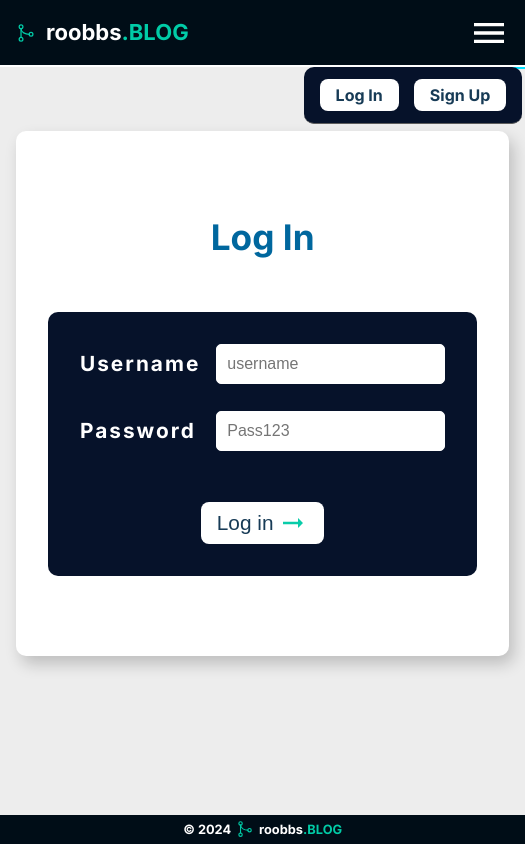
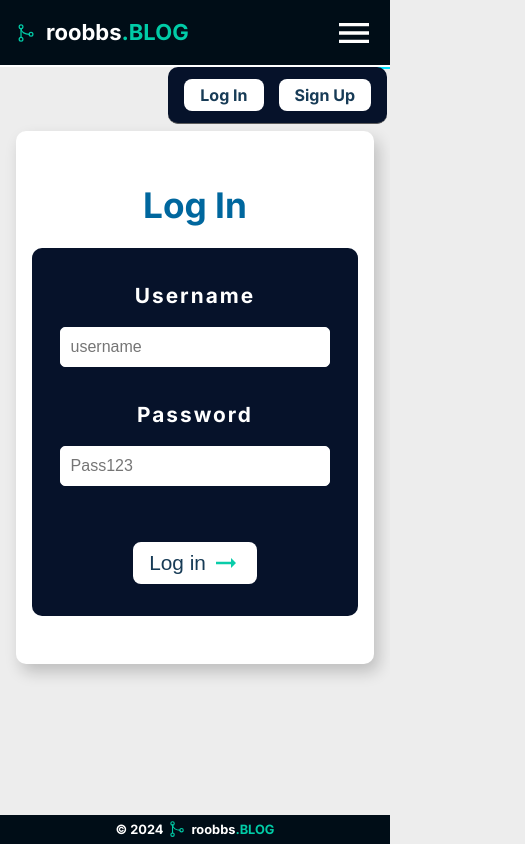
Before and after one commit to roobbs/blog-frontend, a React (Vite) app: page /login in a window 390 px wide. Shown: the whole page, 525 px wide, since content can reach past the window. Built offline with nearby package versions, Linux system fonts and the light colour scheme.

Commit message:
Login and signup forms are responsive

```diff
--- a/src/screens/Login.jsx
+++ b/src/screens/Login.jsx
@@ -57,7 +57,7 @@ function LogIn() {
 
   return (
     <main className="homeContainer">
-      <div className="welcome">
+      <div className="welcome welcomeForm">
         <div className="formTitle">Log In</div>
         <form onSubmit={handleSubmit} className="blogForm">
           <div className="formGroup">
--- a/src/screens/Signup.jsx
+++ b/src/screens/Signup.jsx
@@ -71,7 +71,7 @@ function SignUp() {
 
   return (
     <main className="homeContainer">
-      <div className="welcome">
+      <div className="welcome welcomeForm">
         <div className="formTitle">Sign Up</div>
         <form onSubmit={handleSubmit} className="blogForm">
           <div className="formGroup">
--- a/src/styles/screens/SignUp.css
+++ b/src/styles/screens/SignUp.css
@@ -73,3 +73,21 @@
   padding: 2px 10px;
   align-self: center;
 }
+
+@media (max-width: 1080px) {
+  .blogForm {
+    align-self: auto;
+    gap: 2rem;
+  }
+  .formGroup {
+    display: flex;
+    flex-direction: column;
+  }
+  .formGroup input {
+    width: 95%;
+  }
+  .welcomeForm {
+    gap: 1rem;
+    padding: 3rem 1rem;
+  }
+}
```
